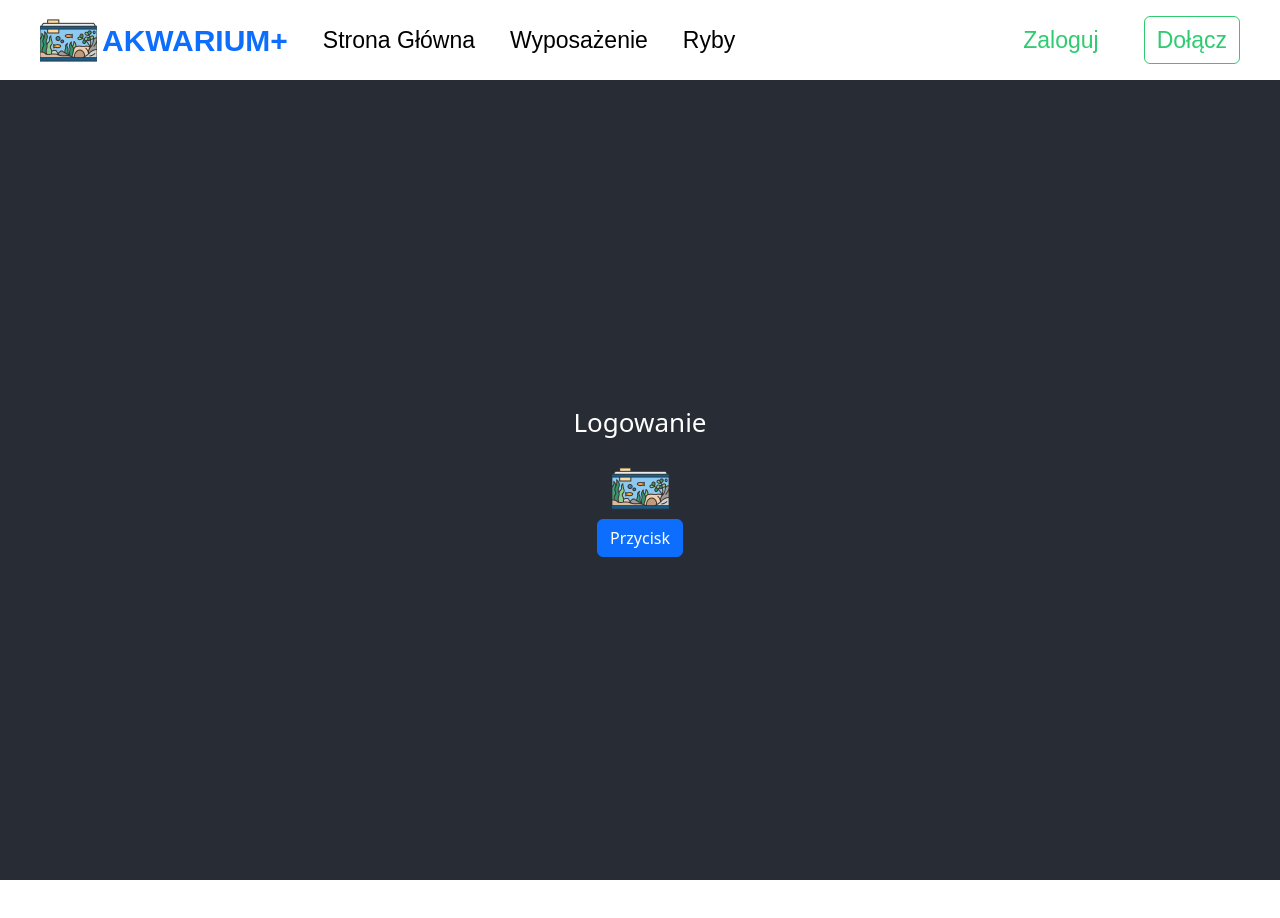
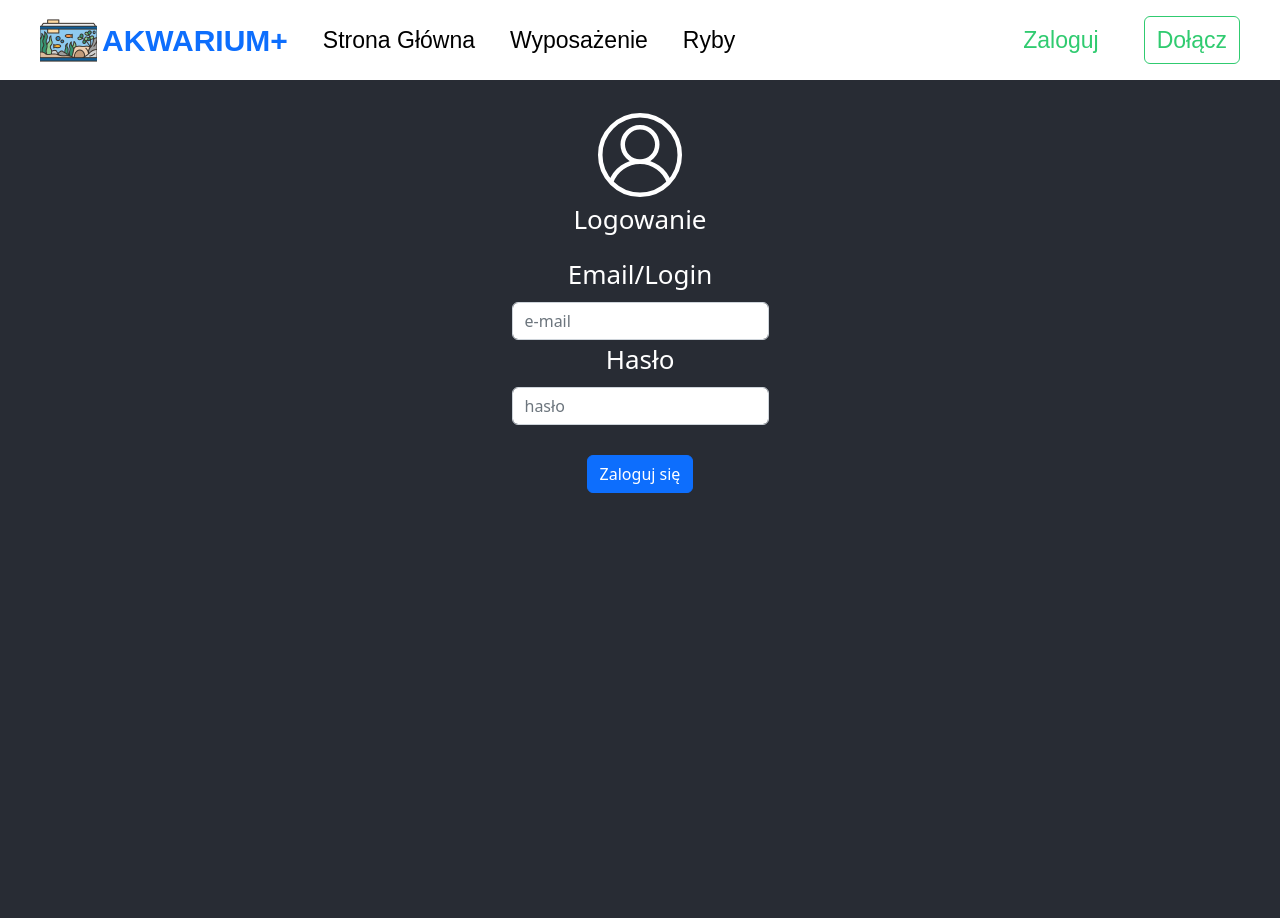
Before and after one commit to WPapuga/AkwariumPlus, a React (Create React App) app: page /logowanie in a window 1280 px wide. Shown: the top 918 px of the page. Before the commit the page ends 880 px from the top, so only its background shows below. Built offline with nearby package versions, Linux system fonts and the light colour scheme.

Commit message:
add simple forms

```diff
--- a/src/App.css
+++ b/src/App.css
@@ -15,13 +15,32 @@
 
 .App-header {
   background-color: #282c34;
-  min-height: 100vh;
+  min-height: 10vh;
   display: flex;
   flex-direction: column;
   align-items: center;
   justify-content: center;
   font-size: calc(10px + 2vmin);
   color: white;
+}
+.UserImg {
+  margin-top: 30px;
+  filter: invert(100%) sepia(0%) saturate(7500%) hue-rotate(145deg) brightness(105%) contrast(104%);
+  width: 7%;
+  height: auto;
+}
+
+.App-body {
+  background-color: #282c34;
+  min-height: 100vh;
+  display: flex;
+  flex-direction: column;
+  align-items: center;
+  font-size: calc(10px + 2vmin);
+  color: white;
+}
+.App-body .SubmitButton {
+  margin-top: 30px;
 }
 
 .App-link {
@@ -39,6 +58,7 @@
 
 .Navbar {
   background-color: white;
+  border-bottom-color: #30CB70;
   width: 100%;
   height: 80px;
   font-family: Arial, Helvetica, sans-serif;
--- a/src/pages/SignIn.js
+++ b/src/pages/SignIn.js
@@ -1,14 +1,29 @@
 import Button from 'react-bootstrap/Button';
+import Form from 'react-bootstrap/Form';
 
 
 export default function SignIn() {
     return (
         <div className="App">
             <header className="App-header">
+                <img className="UserImg"src="user_icon.svg" alt="logo" />
                 <p>Logowanie</p>
-                <img src="akwarium_logo.png" alt="logo"/>
-                <Button>Przycisk</Button>
             </header>
+            <body className="App-body">
+                <Form>
+                    <Form.Group>
+                        <Form.Label>Email/Login</Form.Label>
+                        <Form.Control type="email" placeholder="e-mail" />
+                    </Form.Group>
+                    <Form.Group>
+                        <Form.Label>Hasło</Form.Label>
+                        <Form.Control type="password" placeholder="hasło" />
+                    </Form.Group>
+                    <Button className="SubmitButton" variant="primary" type="submit">
+                        Zaloguj się
+                    </Button>
+                </Form>
+            </body>
         </div>
     );
 }
--- a/src/pages/SignUp.js
+++ b/src/pages/SignUp.js
@@ -1,14 +1,33 @@
 import Button from 'react-bootstrap/Button';
+import Form from 'react-bootstrap/Form';
 
 
 export default function SignUp() {
     return (
         <div className="App">
             <header className="App-header">
+                <img className="UserImg"src="user_icon.svg" alt="logo" />
                 <p>Rejestracja</p>
-                <img src="akwarium_logo.png" alt="logo"/>
-                <Button>Przycisk</Button>
             </header>
+            <body className="App-body">
+                <Form>
+                    <Form.Group>
+                        <Form.Label>Email</Form.Label>
+                        <Form.Control type="email" placeholder="e-mail" />
+                    </Form.Group>
+                    <Form.Group>
+                        <Form.Label>Login</Form.Label>
+                        <Form.Control type="email" placeholder="login" />
+                    </Form.Group>
+                    <Form.Group>
+                        <Form.Label>Hasło</Form.Label>
+                        <Form.Control type="password" placeholder="hasło" />
+                    </Form.Group>
+                    <Button className="SubmitButton" variant="primary" type="submit">
+                        Zarejestruj się
+                    </Button>
+                </Form>
+            </body>
         </div>
     );
 }
```
Also changed, not shown: public/user_icon.svg (added).
